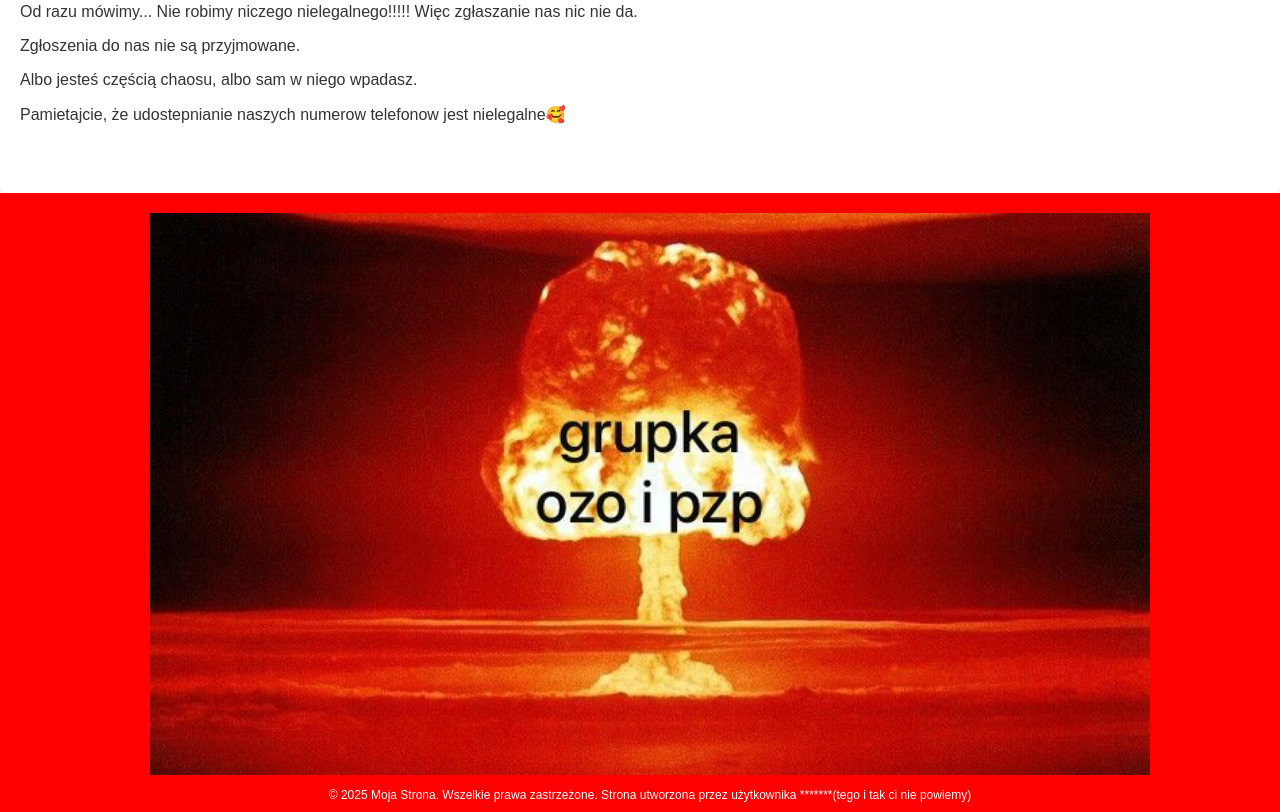
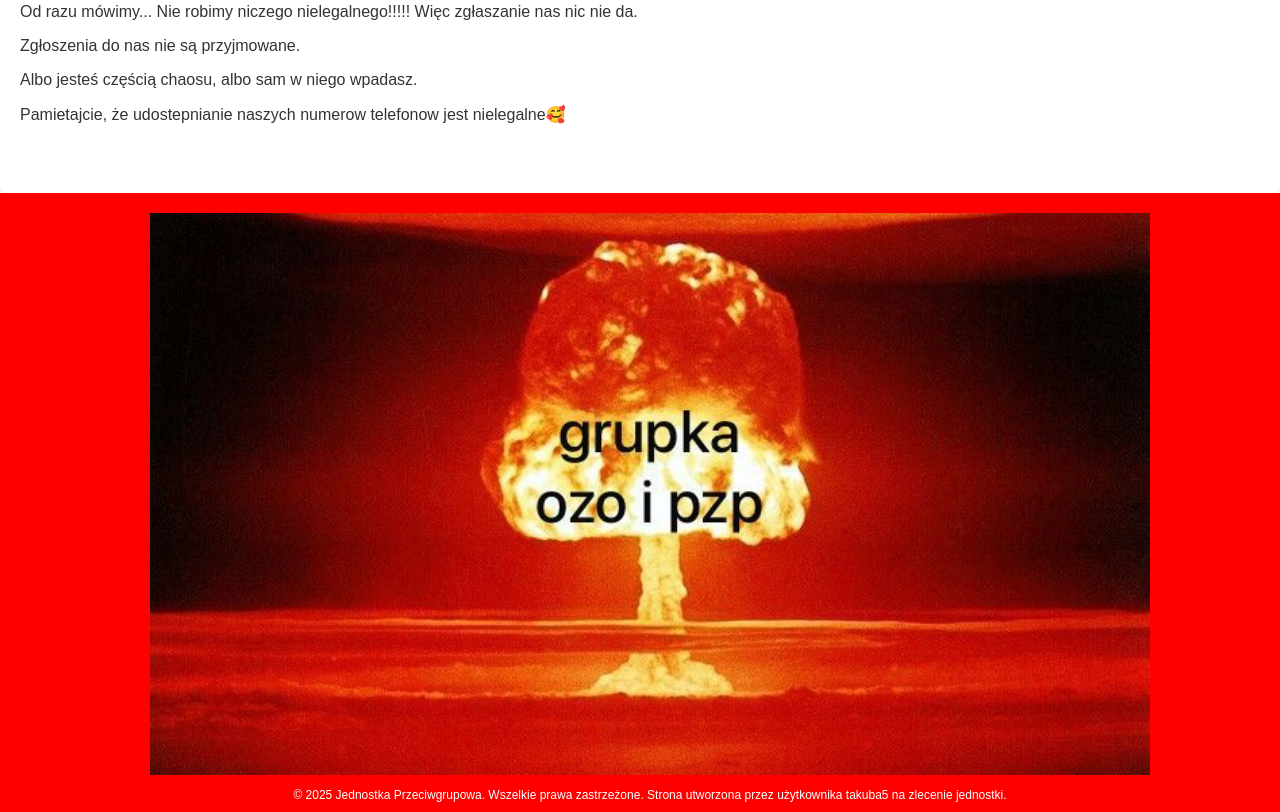
Before and after one commit to jednostkaprzeciwgrupowa/jednostkaprzeciwgrupowa.github.io, a plain HTML site: page o-nas.html in a window 1280 px wide. Shown: the part 528-1340 px from the top of the page. Drawn offline with Linux system fonts and the light colour scheme.

Commit message:
Update o-nas.html

```diff
--- a/o-nas.html
+++ b/o-nas.html
@@ -92,7 +92,7 @@
   <footer>
     <img src="a.jpg" alt="Opis obrazka">
     <div class="copyright">
-      &copy; 2025 Moja Strona. Wszelkie prawa zastrzeżone. Strona utworzona przez użytkownika *******(tego i tak ci nie powiemy)
+      &copy; 2025 Jednostka Przeciwgrupowa. Wszelkie prawa zastrzeżone. Strona utworzona przez użytkownika takuba5 na zlecenie jednostki.
     </div>
   </footer>
 
```
